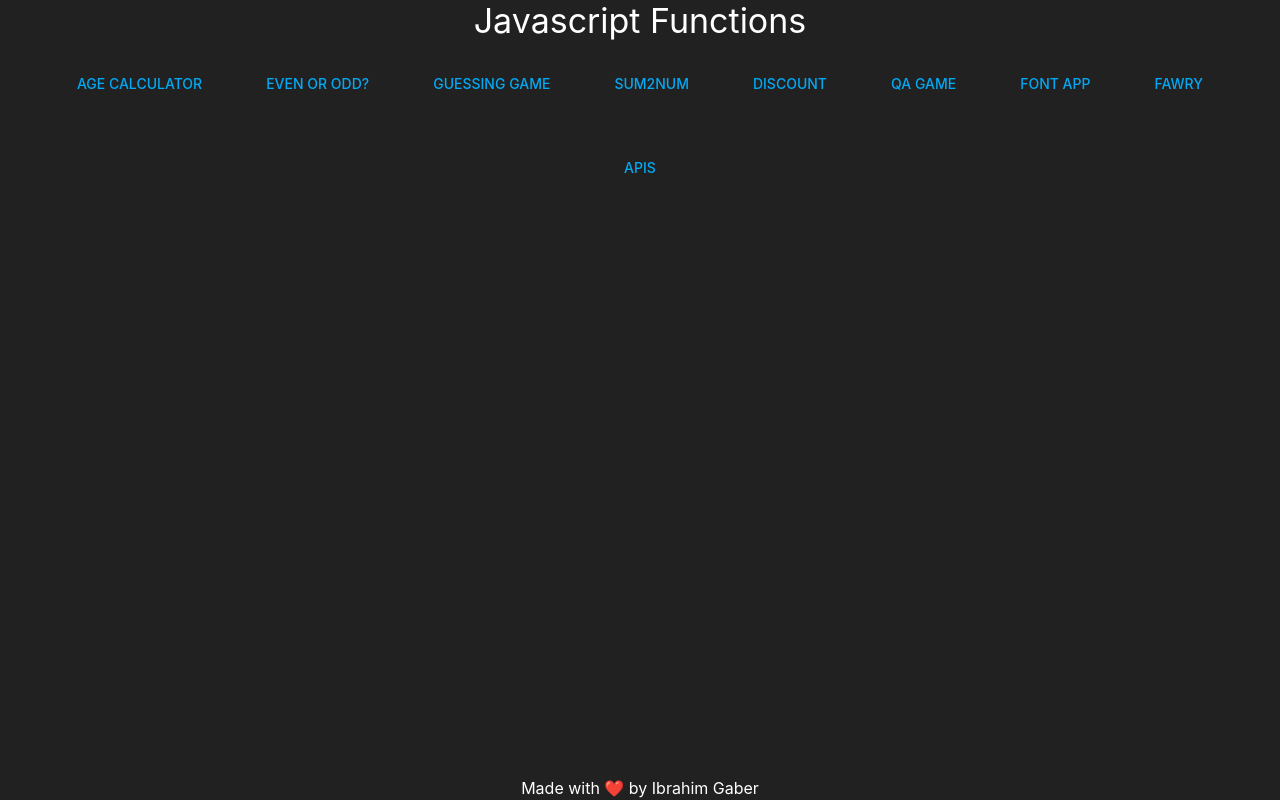
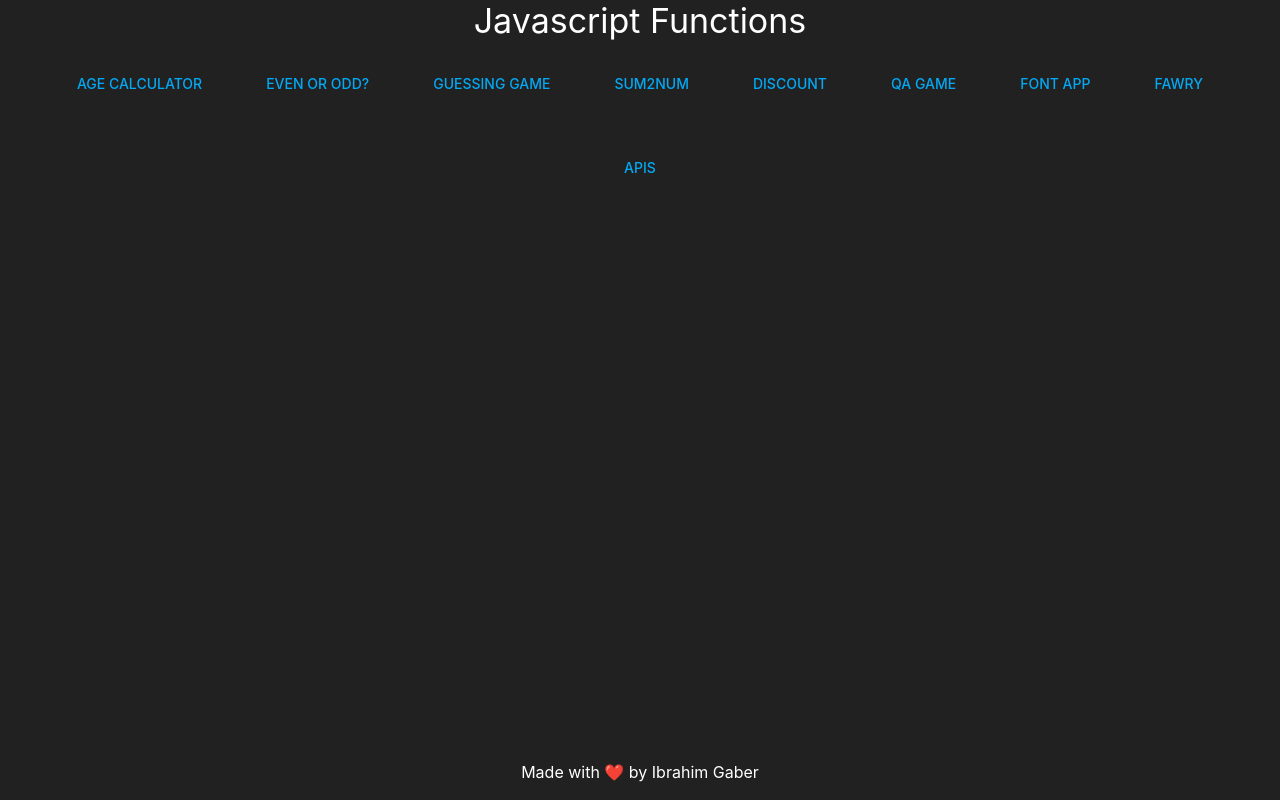
Before and after one commit to IbrahimGaber322/iti_javascript, a React (Create React App) app: page / in a window 1280 px wide. Built offline with nearby package versions, Linux system fonts and the light colour scheme; a web font is replaced by a local one.

Commit message:
position fix

```diff
--- a/src/App.js
+++ b/src/App.js
@@ -20,8 +20,15 @@ function App() {
       <Container
         maxWidth="false"
         disableGutters
-        sx={{ height: "100vh", position: "relative" }}
+        sx={{
+          height: "100vh",
+          display: "flex",
+          flexDirection: "column",
+          justifyContent: "space-between",
+          gap: 4,
+        }}
       >
+        <Box width="100%">
           <Typography textAlign="center" variant="h4">
             Javascript Functions
           </Typography>
@@ -94,7 +101,16 @@ function App() {
             </Typography>
           ))}
         </Box> */}
-        <Box sx={{ position: "absolute", bottom: 0, display:"flex", justifyContent:"center", width:"100%" }}>
+        </Box>
+
+        <Box
+          sx={{
+            display: "flex",
+            justifyContent: "center",
+            width: "100%",
+            pb: 2,
+          }}
+        >
           <Typography>Made with ❤️ by Ibrahim Gaber</Typography>
         </Box>
       </Container>
```
Lines whose indentation alone changed are shown as unchanged.
